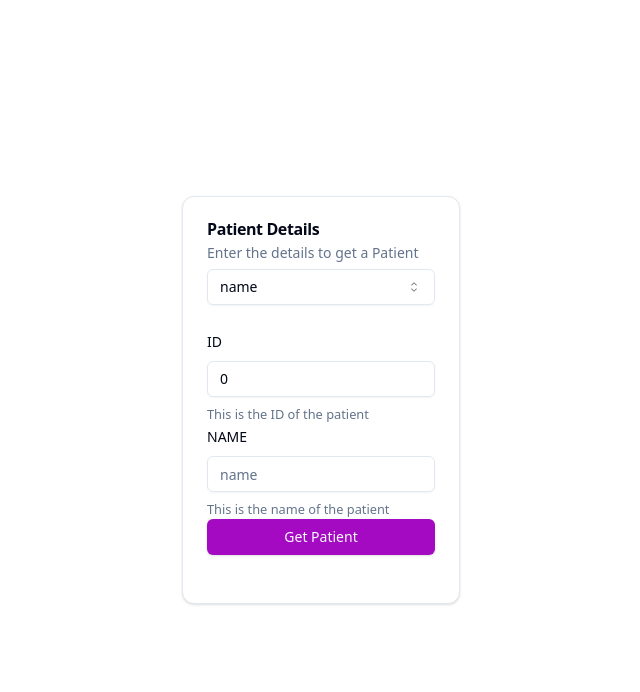
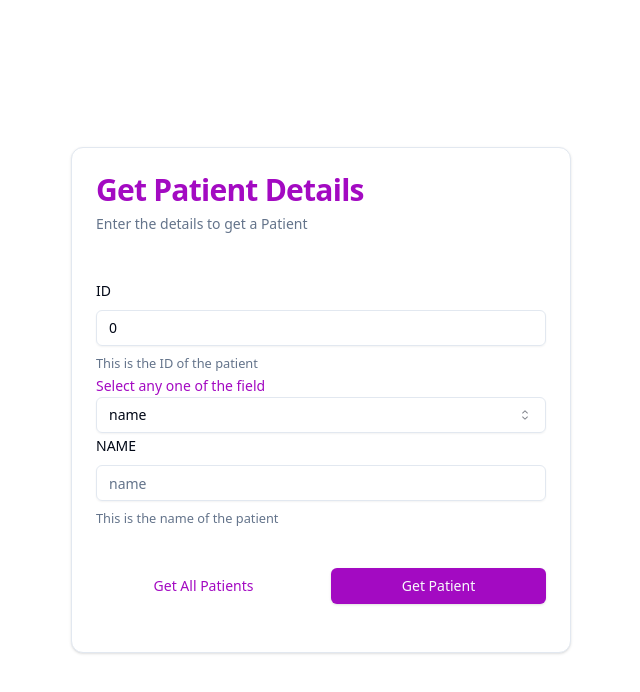
Before and after one commit to awesome-pro/abhinandan-v, a Next.js app: page /get-patient in a window 1280 px wide. Shown: the top 692 px of the page, without its empty margins (319-959 px from the left). Built offline with nearby package versions, Linux system fonts and the light colour scheme.

Commit message:
env example added

```diff
--- a/app/(frontend)/get-patient/page.tsx
+++ b/app/(frontend)/get-patient/page.tsx
@@ -28,6 +28,8 @@ import { useForm } from "react-hook-form"
 import axios from 'axios'
 import * as z from 'zod'
 import { toast } from 'sonner'
+import { Label } from '@/components/ui/label'
+import Link from 'next/link'
 
 
 const selectOptions = [
@@ -50,9 +52,11 @@ const formSchema = z.object({
     path: ["name", "email", "phone", "age", "address"],
 })
 
+
 function GetPatient() {
     const [selectedField, setSelectedField] = React.useState<'name' | 'email' | 'phone' | 'age' | 'address'>('name');
     const [patient, setPatient] = React.useState<Patient | null>(null);
+    const [patientList, setPatientList] = React.useState<Patient[]>([]);
     const [loading, setLoading] = React.useState(false);
     const [error, setError] = React.useState<string | null>(null);
 
@@ -68,32 +72,32 @@ function GetPatient() {
         }
     })
 
+
+    const getPatients = async () => {
+        setLoading(true)
+        try {
+            const response = await axios.get('/api/patient')
+            if(response.status == 200){
+                setPatientList(response.data)
+            }
+        } catch (error) {
+            if (axios.isAxiosError(error)) {
+                setError(error.message)
+            } else {
+                setError('An unexpected error occurred')
+            }
+            console.error(error)
+        }finally{
+            setLoading(false)
+        }
+    }
+
   return (
-    <section className='w-screen min-h-screen flex flex-col items-center justify-center'>
-        <Card className="">
-            <CardHeader>
-                <CardTitle>Patient Details</CardTitle>
+    <section className='w-screen min-h-screen flex flex-col items-center justify-center px-3 h-full'>
+        <Card className="w-full lg:max-w-[500px] h-full">
+            <CardHeader className='mb-5'>
+                <CardTitle className='text-3xl text-primary font-semibold'>Get Patient Details</CardTitle>
                 <CardDescription>Enter the details to get a Patient</CardDescription>
-                <Select onValueChange={
-                    (value) => {
-                        setSelectedField(value as 'name' | 'email' | 'phone' | 'age' | 'address')
-                    }
-                }
-                 value={selectedField}
-                >
-                    <SelectTrigger>
-                        <SelectValue>{selectedField}</SelectValue>
-                    </SelectTrigger>
-                    <SelectContent>
-                        <SelectGroup>
-                            {selectOptions.map((option) => (
-                                <SelectItem key={option.value} value={option.value}>
-                                    {option.label}
-                                </SelectItem>
-                            ))}
-                        </SelectGroup>
-                    </SelectContent>
-                </Select>
             </CardHeader>
             <CardContent className='w-full'>
 
@@ -135,12 +139,36 @@ function GetPatient() {
                             </FormItem>
                         )}
                     />
+
+                    <Label className='mt-4 text-primary'>Select any one of the field</Label>
+                    <Select onValueChange={
+                        (value) => {
+                            setSelectedField(value as 'name' | 'email' | 'phone' | 'age' | 'address')
+                        }
+                    }
+                    value={selectedField}
+                    >
+
+                        <SelectTrigger>
+                            <SelectValue>{selectedField}</SelectValue>
+                        </SelectTrigger>
+                        <SelectContent>
+                            <SelectGroup>
+                                {selectOptions.map((option) => (
+                                    <SelectItem key={option.value} value={option.value}>
+                                        {option.label}
+                                    </SelectItem>
+                                ))}
+                            </SelectGroup>
+                        </SelectContent>
+                    </Select>
+
                     <FormField
                         control={form.control}
                         name={selectedField}
                         render={({ field }) => (
                             <FormItem>
-                                <FormLabel>{selectedField.toUpperCase()}</FormLabel>
+                                <FormLabel className='mt-5'>{selectedField.toUpperCase()}</FormLabel>
                                 <FormControl>
                                     <Input disabled={loading} placeholder={selectedField} {...field} />
                                 </FormControl>
@@ -151,24 +179,77 @@ function GetPatient() {
                             </FormItem>
                         )}
                     />
-                    <Button type='submit' className='w-full' disabled={loading}>Get Patient</Button>
+                   <div className='w-full mt-10 flex items-center justify-center gap-5'>
+                        <Button
+                            type='reset'
+                            className='w-full text-primary'
+                            disabled={loading}
+                            variant={'ghost'}
+                            onClick={() => {
+                                getPatients();
+                            }}
+                            >
+                                Get All Patients
+                            </Button>
+                        <Button type='submit' className='w-full' disabled={loading}>Get Patient</Button>
+                   </div>
                 </form>
                 </Form>
             </CardContent>
-
-            <CardFooter>
-                {patient && (
-                    <div className="p-4 border rounded-md shadow-md">
-                        <p><strong>ID:</strong> {patient.id}</p>
-                        <p><strong>Name:</strong> {patient.name}</p>
-                        <p><strong>Email:</strong> {patient.email}</p>
-                        <p><strong>Phone:</strong> {patient.phone}</p>
-                        <p><strong>Age:</strong> {patient.age}</p>
-                        <p><strong>Address:</strong> {patient.address}</p>
-                    </div>
-                )}
+            <CardFooter className='w-full flex items-center justify-center '>
+                {error && <p className='text-destructive'>{error}</p>}
+                {loading && <p className='text-primary text-2xl font-semibold animate-pulse'>Loading...</p>}
             </CardFooter>
         </Card>
+       {
+        patient && (
+            <Card className="w-full lg:max-w-[1000px] mt-5 ">
+                <CardHeader className='w-full bg-primary/10'>
+                    <CardTitle className='text-3xl text-primary font-semibold w-full'>Patient Details</CardTitle>
+                    <CardDescription>Details of the patient</CardDescription>
+                </CardHeader>
+                <CardContent>
+                    <div className='flex flex-col gap-3'>
+                        <p><span className='font-semibold'>ID:</span> {patient.id}</p>
+                        <p><span className='font-semibold'>Name:</span> {patient.name}</p>
+                        <p><span className='font-semibold'>Email:</span> {patient.email}</p>
+                        <p><span className='font-semibold'>Phone:</span> {patient.phone}</p>
+                        <p><span className='font-semibold'>Age:</span> {patient.age}</p>
+                        <p><span className='font-semibold'>Address:</span> {patient.address}</p>
+                    </div>
+                </CardContent>
+            </Card>
+        )
+       }
+       {
+            patientList.length > 0 && (
+                <div className='w-full flex  flex-col items-center justify-center '>
+                    <div className='w-full bg-primary/20 text-primary text-center text-3xl py-10'>
+                        <h1 className='text-2xl text-primary font-semibold'>All Patients</h1>
+                    </div>
+                    {
+                        patientList.map((patient) => (
+                        <Card key={patient.id} className="w-full lg:max-w-[1000px] mt-5 ">
+                            <CardHeader className='w-full'>
+                                <CardTitle className='text-3xl text-primary font-semibold'>Patient Details</CardTitle>
+                                <CardDescription>Details of the patient</CardDescription>
+                            </CardHeader>
+                            <CardContent>
+                                <div className='flex flex-col lg:grid lg:grid-cols-3 gap-3'>
+                                    <p><span className='font-semibold'>ID:</span> {patient.id}</p>
+                                    <p><span className='font-semibold'>Name:</span> {patient.name}</p>
+                                    <p><span className='font-semibold'>Email:</span> {patient.email}</p>
+                                    <p><span className='font-semibold'>Phone:</span> {patient.phone}</p>
+                                    <p><span className='font-semibold'>Age:</span> {patient.age}</p>
+                                    <p><span className='font-semibold'>Address:</span> {patient.address}</p>
+                                </div>
+                            </CardContent>
+                        </Card>
+                    ))
+                }
+                </div>
+            )
+       }
     </section>
   )
 }
--- a/app/(frontend)/page.tsx
+++ b/app/(frontend)/page.tsx
@@ -1,11 +1,13 @@
 import BlurIn from "@/components/magicui/blur-in";
 import { Button } from "@/components/ui/button";
+import Image from "next/image";
 import Link from "next/link";
 
 
 export default function Home() {
   return (
-    <main className="min-h-screen w-screen flex flex-col items-center justify-center gap-20 relative">
+    <main className="min-h-screen w-screen flex items-center justify-between gap-0 relative">
+     <section className="w-full h-full flex flex-col items-center justify-center gap-20">
       <h1 className="text-5xl lg:text-7xl font-bold bg-gradient-to-tr from-primary/60 via-purple-500 to-primary/60 bg-clip-text text-transparent">
         Welcome to Patient AI
       </h1>
@@ -25,6 +27,7 @@ export default function Home() {
         <span className="text-sm absolute bottom-5">
           Developed by <Link href="https://www.linkedin.com/in/abhinandan-verma/" target="_blank" className="text-primary/70 hover:text-primary">Abhinandan</Link>
         </span>
+     </section>
     </main>
   );
 }
```
Also changed, not shown: app/(frontend)/create/page.tsx (+5 -3 lines), public/wall.png (added), 1 other file (tests, documents, lock files or other folders). Lines whose indentation alone changed are shown as unchanged.
